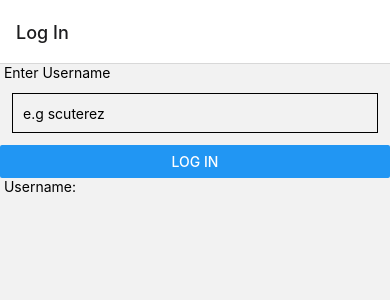
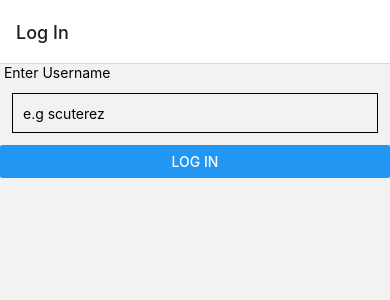
Before and after one commit to BostonUniversitySeniorDesign/EC463SWProject, a React Native app: screen / in a window 390 px wide. Shown: the top 300 px of the page. Built offline with nearby package versions, Linux system fonts and the light colour scheme.

Commit message:
Add files via upload

```diff
--- a/App.tsx
+++ b/App.tsx
@@ -28,7 +28,6 @@ function HomeScreen({ navigation }) {
         // enter username and then send it to database
         onPress={() => {navigation.navigate('Home'); database.functions.login(username);}}
       />
-      <Text> Username: {username} </Text>
     </SafeAreaView>
   );
 }
@@ -76,6 +75,7 @@ function RecipesSavedScreen() {
       />
       <Button
         title="Find Recipe"
+        onPress = {()=> database.functions.readRecipe(SavedRecipe)}
       />
     </SafeAreaView>
   );
@@ -121,7 +121,7 @@ function CameraScreen() {
       <View style={styles.container}>
         <Button
         title = "Upload Recipe"
-        onPress = {()=> {database.functions.uploadRecipe(); navigation.navigate('Home');}}
+        onPress = {()=>database.functions.uploadRecipe()}
         />
         <View style={styles.barcodebox}>
           <BarCodeScanner
```
